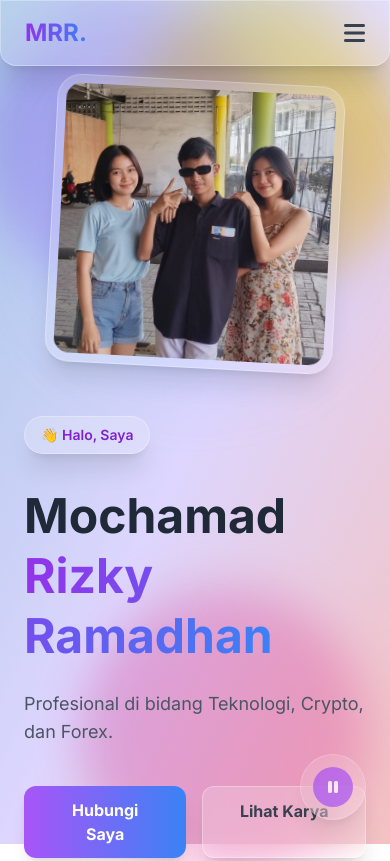
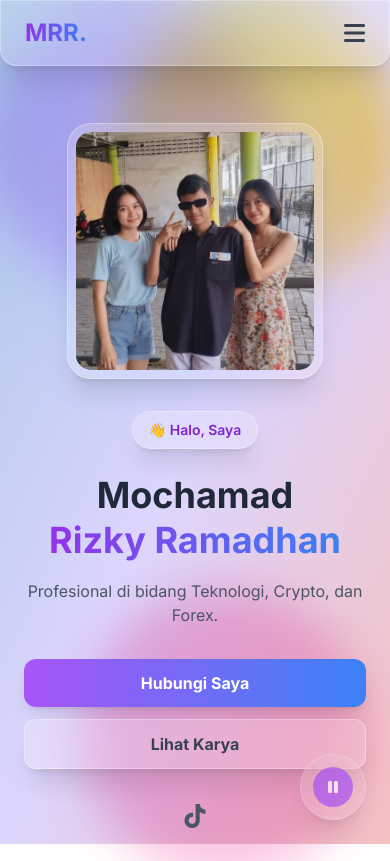
Before and after one commit to ZetaGo-Aurum/MRR, a website: page index.html in a window 390 px wide. Shown: the top 861 px of the page. Drawn offline with nearby package versions, Linux system fonts and the light colour scheme.

Commit message:
Polish: Improve mobile layout, typography, and navigation

```diff
--- a/index.html
+++ b/index.html
@@ -103,7 +103,7 @@
             </button>
         </div>
         <!-- Mobile Menu Dropdown -->
-        <div id="mobileMenu" class="hidden md:hidden mt-4 pt-4 border-t border-gray-200/50 flex flex-col space-y-4">
+        <div id="mobileMenu" class="hidden md:hidden mt-4 pt-4 border-t border-gray-200/50 flex flex-col space-y-4 bg-white/40 backdrop-blur-xl rounded-xl p-4">
             <a href="#home" class="mobile-link text-gray-700 font-semibold hover:text-purple-600 transition">Beranda</a>
             <a href="#about" class="mobile-link text-gray-700 font-semibold hover:text-purple-600 transition">Tentang</a>
             <a href="#projects" class="mobile-link text-gray-700 font-semibold hover:text-purple-600 transition">Project</a>
@@ -112,20 +112,20 @@
     </nav>
 
     <!-- Hero Section -->
-    <section id="home" class="min-h-screen flex items-center justify-center pt-20 px-6">
-        <div class="max-w-7xl w-full grid md:grid-cols-2 gap-12 items-center">
-            <div class="order-2 md:order-1 space-y-6" data-aos="fade-right" data-aos-duration="1000">
+    <section id="home" class="min-h-screen flex items-center justify-center pt-28 md:pt-20 px-6">
+        <div class="max-w-7xl w-full grid md:grid-cols-2 gap-8 md:gap-12 items-center">
+            <div class="order-2 md:order-1 space-y-4 md:space-y-6 text-center md:text-left" data-aos="fade-right" data-aos-duration="1000">
                 <div class="inline-block px-4 py-2 rounded-full glass-card text-purple-700 font-semibold text-sm mb-2">
                     👋 Halo, Saya
                 </div>
-                <h1 class="text-5xl md:text-7xl font-bold leading-tight">
+                <h1 class="text-4xl md:text-7xl font-bold leading-tight">
                     Mochamad<br>
                     <span class="text-transparent bg-clip-text bg-gradient-to-r from-purple-600 to-blue-500">Rizky Ramadhan</span>
                 </h1>
-                <p class="text-lg md:text-xl text-gray-600">
+                <p class="text-base md:text-xl text-gray-600">
                     Profesional di bidang Teknologi, Crypto, dan Forex.
                 </p>
-                <div class="flex space-x-4 pt-4">
+                <div class="flex flex-col md:flex-row space-y-3 md:space-y-0 md:space-x-4 pt-4">
                     <a href="#contact" class="px-8 py-3 bg-gradient-to-r from-purple-500 to-blue-500 text-white rounded-xl font-bold shadow-lg hover:shadow-xl transform hover:-translate-y-1 transition text-center w-full md:w-auto">
                         Hubungi Saya
                     </a>
@@ -133,7 +133,7 @@
                         Lihat Karya
                     </a>
                 </div>
-                <div class="flex space-x-4 pt-4 text-2xl text-gray-600">
+                <div class="flex justify-center md:justify-start space-x-4 pt-4 text-2xl text-gray-600">
                     <a href="https://tiktok.com/@mochamadrizky.ramadhan" target="_blank" class="hover:text-pink-500 transition transform hover:scale-110"><i class="fab fa-tiktok"></i></a>
                 </div>
             </div>
@@ -220,9 +220,9 @@
             </script>
 
             <div class="order-1 md:order-2 flex justify-center" data-aos="fade-left" data-aos-duration="1000">
-                <div class="relative w-72 h-72 md:w-96 md:h-96">
+                <div class="relative w-64 h-64 md:w-96 md:h-96">
                     <div class="absolute inset-0 bg-gradient-to-tr from-blue-300 to-purple-300 rounded-full blur-2xl opacity-70 animate-pulse"></div>
-                    <img src="assets/profile.jpg" alt="Profile" class="relative w-full h-full object-cover rounded-3xl shadow-2xl border-4 border-white/50 glass-card p-2 transform rotate-3 hover:rotate-0 transition duration-500">
+                    <img src="assets/profile.jpg" alt="Profile" class="relative w-full h-full object-cover rounded-3xl shadow-2xl border-4 border-white/50 glass-card p-2 transform md:rotate-3 hover:rotate-0 transition duration-500">
                 </div>
             </div>
         </div>
```
